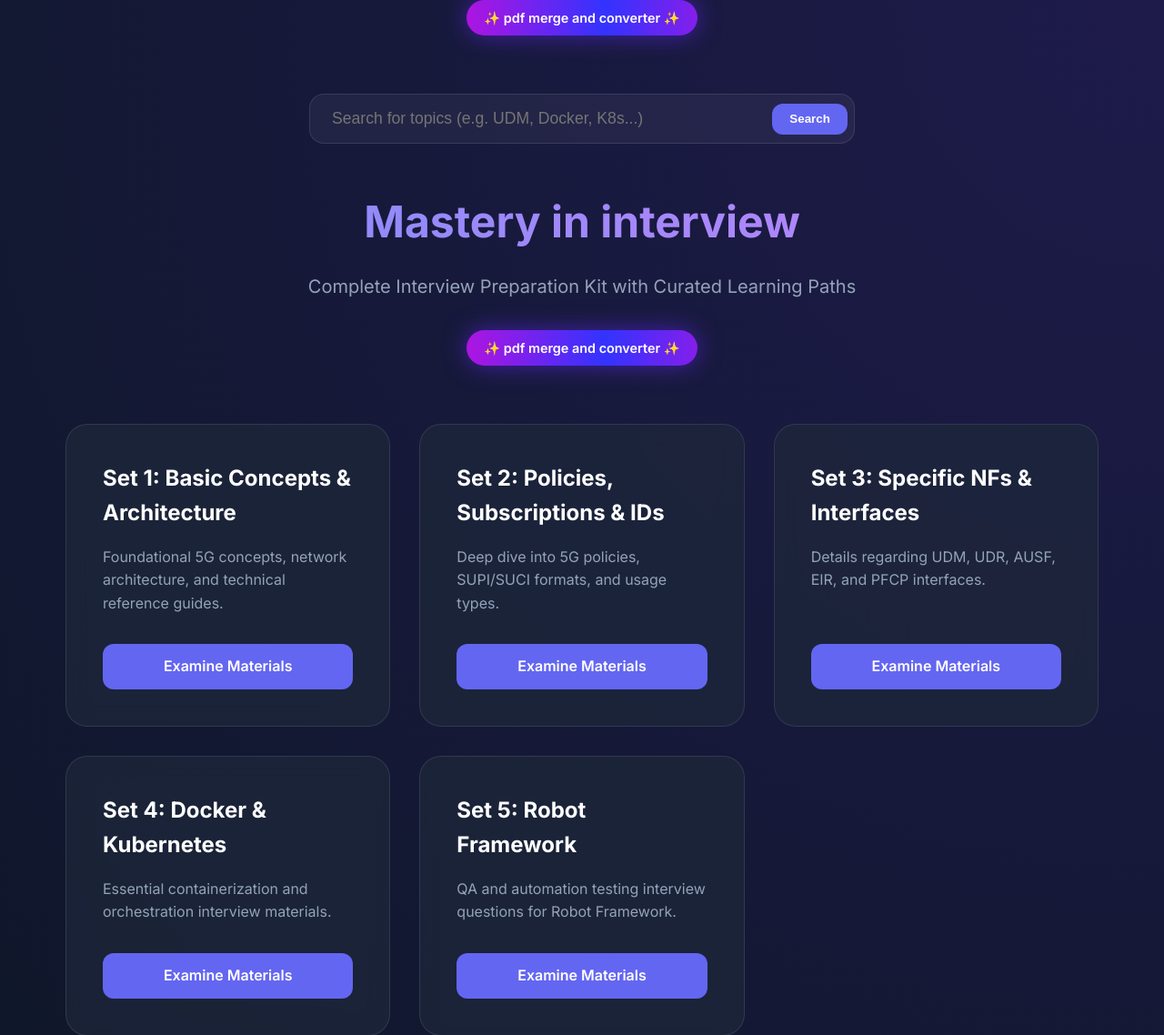
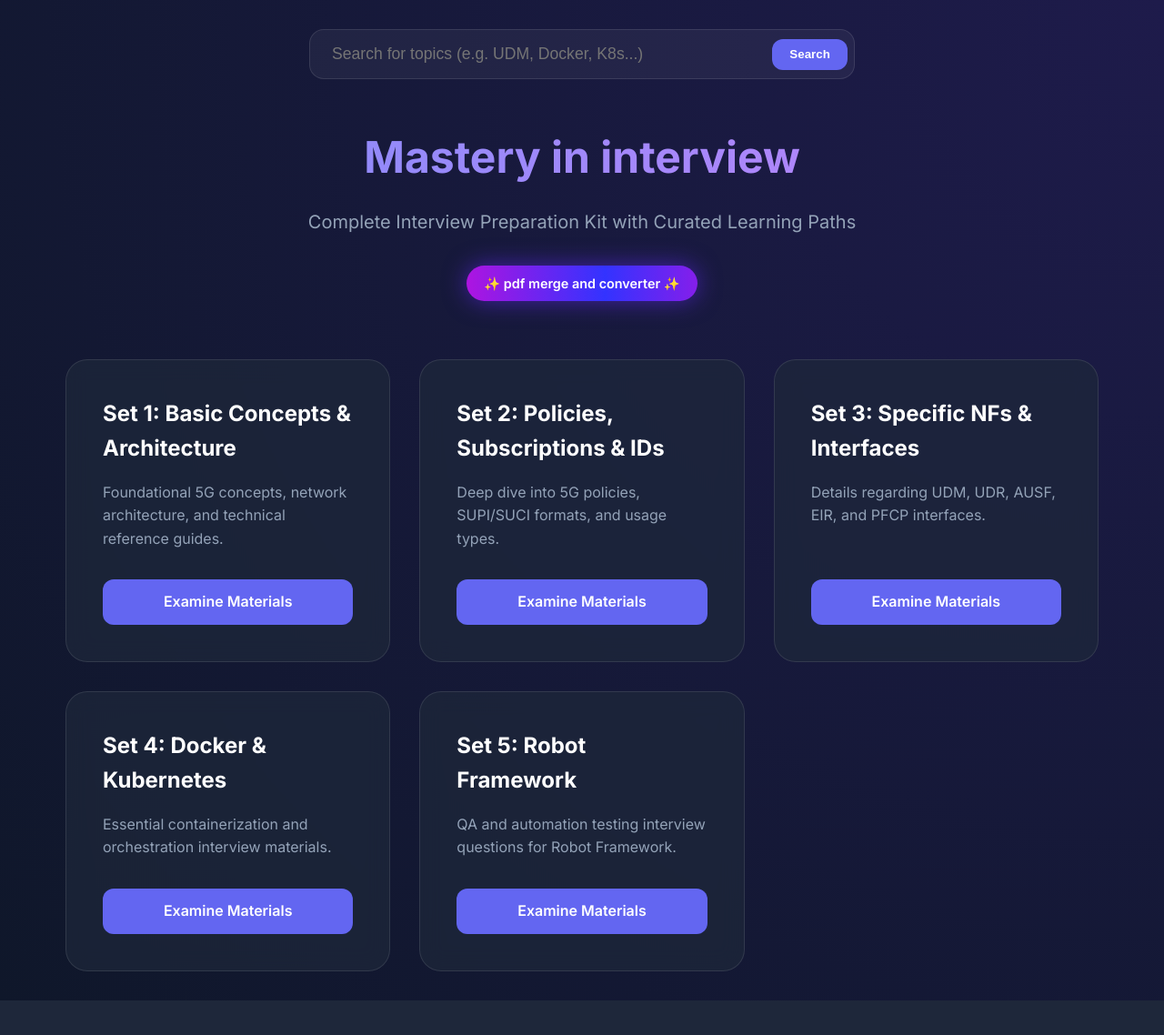
Before and after one commit to narennnishad/interview, a Flask app: page / in a window 1280 px wide. Shown: the top 1138 px of the page at 91% size. After the commit the page ends 1100 px from the top, so only its background shows below. Run offline with Flask 3, Linux system fonts and the light colour scheme.

Commit message:
Move featured link to homepage only

```diff
--- a/templates/base.html
+++ b/templates/base.html
@@ -269,11 +269,6 @@
 </head>
 <body>
     <div class="container">
-        <div class="spark-link-container">
-            <a href="https://pdf-merge-and-converter.onrender.com" target="_blank" class="spark-link">
-                ✨ pdf merge and converter ✨
-            </a>
-        </div>
         <div class="search-container">
             <form action="{{ url_for('search') }}" method="get" class="search-form">
                 <input type="text" name="q" class="search-input" placeholder="Search for topics (e.g. UDM, Docker, K8s...)" required>
```
